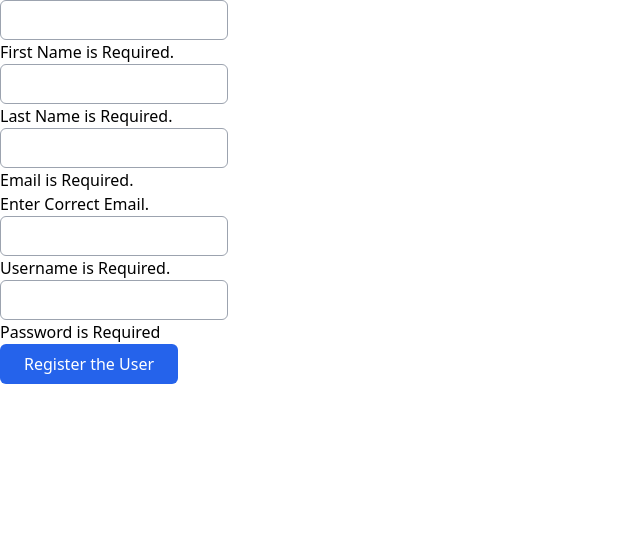
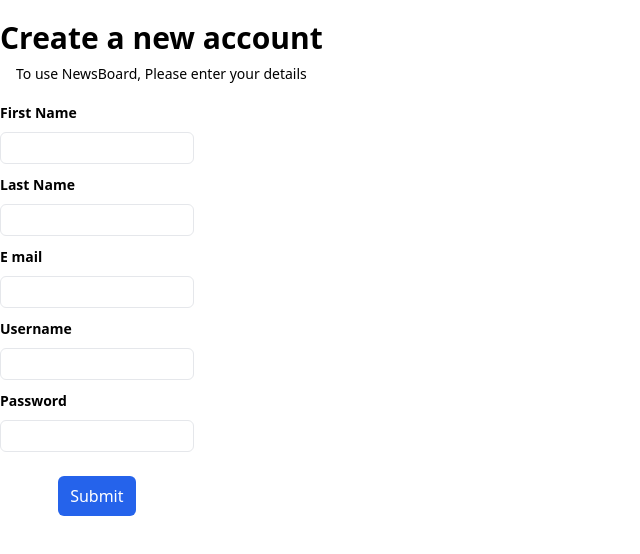
Before and after one commit to CharithaDhananjaya/news-board-dev, a React (Vite) app: page /sign-up in a window 1280 px wide. Shown: the top 554 px of the page, without its empty margins (0-640 px from the left). Built offline with nearby package versions, Linux system fonts and the light colour scheme; no server answers; the HTML template or start-up script is replaced by a standard one.

Commit message:
🔥 Created: Signup form Created.

```diff
--- a/src/_auth/forms/SignupForm.tsx
+++ b/src/_auth/forms/SignupForm.tsx
@@ -1,85 +1,133 @@
-import { useEffect } from "react";
-import { useForm, SubmitHandler } from "react-hook-form";
+import { zodResolver } from "@hookform/resolvers/zod";
+import { useForm } from "react-hook-form";
+import * as z from "zod";
+
+import { useNavigate } from "react-router-dom";
+
+//import { INewUser } from "@/types/index";
 
 import Button from "@/components/Button";
+import {
+  Form,
+  FormControl,
+  FormField,
+  FormItem,
+  FormLabel,
+  FormMessage,
+} from "@/components/shadui/Form";
 import Input from "@/components/Input";
+import { SignUpValidation } from "@/lib/validations/index";
 
-import { INewUser } from "@/types/index";
+const SignUpForm = () => {
+  const navigate = useNavigate();
 
-function SignupForm() {
-  const {
-    register,
-    handleSubmit,
-    setError,
-    formState: { errors },
-  } = useForm<INewUser>();
+  // 1. Define your form.
+  const form = useForm<z.infer<typeof SignUpValidation>>({
+    resolver: zodResolver(SignUpValidation),
+    defaultValues: {
+      firstName: "",
+      lastName: "",
+      email: "",
+      username: "",
+      password: "",
+    },
+  });
 
-  const registerUser: SubmitHandler<INewUser> = (data) => {
-    console.log("New User", data);
-  };
-
-  useEffect(() => {
-    setError("firstName", { types: { required: "First Name is Required." } });
-    setError("lastName", { types: { required: "Last Name is Required." } });
-    setError("email", {
-      types: {
-        required: "Email is Required.",
-        pattern: "Enter Correct Email.",
-      },
-    });
-    setError("userName", { types: { required: "Username is Required." } });
-    setError("password", {
-      types: {
-        required: "Password is Required",
-        minLength:
-          "Password atleast 8 Characters, One letter, One Number and one Special Charactor.",
-      },
-    });
-  }, [setError]);
+  // 2. Define a submit handler.
+  function onSubmit(values: z.infer<typeof SignUpValidation>) {
+    // Do something with the form values.
+    // ✅ This will be type-safe and validated.
+    navigate("/sign-in");
+    console.log(values);
+  }
 
   return (
-    <form onSubmit={handleSubmit(registerUser)}>
-      <Input {...register("firstName", { required: true })} />
-      {errors.firstName && errors.firstName.types && (
-        <p>{errors.firstName.types.required}</p>
-      )}
-      <Input {...register("lastName", { required: true })} />
-      {errors.lastName && errors.lastName.types && (
-        <p>{errors.lastName.types.required}</p>
-      )}
-      <Input
-        {...register("email", {
-          required: true,
-          pattern: /^[a-zA-Z0-9._-]+@[a-zA-Z0-9.-]+.[a-zA-Z]{2,4}$/,
-        })}
-      />
-      {errors.email && errors.email.types && (
-        <p>{errors.email.types.required}</p>
-      )}
-      {errors.email && errors.email.types && (
-        <p>{errors.email.types.pattern}</p>
-      )}
-      <Input {...register("userName", { required: true })} />
-      {errors.userName && errors.userName.types && (
-        <p>{errors.userName.types.required}</p>
-      )}
-      <Input
-        type="password"
-        {...register("password", {
-          required: true,
-          pattern:
-            /^(?=.*[A-Za-z])(?=.*\d)(?=.*[@$!%*#?&])[A-Za-z\d@$!%*#?&]{8,}$/,
-        })}
-      />
-      {errors.password && errors.password.types && (
-        <p>{errors.password.types.required}</p>
-      )}
-      {errors.password && errors.password.types && (
-        <p>{errors.password.types.pattern}</p>
-      )}
-      <Button type="submit">Register the User</Button>
-    </form>
+    <Form {...form}>
+      <div className="flex flex-col text-center">
+        <h1 className="pt-5 text-2xl font-bold md:text-3xl">
+          Create a new account
+        </h1>
+        <p className="mt-2 text-sm font-light md:text-md ">
+          To use NewsBoard, Please enter your details
+        </p>
+      </div>
+      <form
+        onSubmit={form.handleSubmit(onSubmit)}
+        className="flex flex-col w-full gap-2 mt-4 md:w-3/5"
+      >
+        <FormField
+          control={form.control}
+          name="firstName"
+          render={({ field }: { field: string }) => (
+            <FormItem>
+              <FormLabel className="text-sm font-semibold">
+                First Name
+              </FormLabel>
+              <FormControl>
+                <Input type="input" className="shad-input" {...field} />
+              </FormControl>
+              <FormMessage />
+            </FormItem>
+          )}
+        />
+        <FormField
+          control={form.control}
+          name="lastName"
+          render={({ field }: { field: string }) => (
+            <FormItem>
+              <FormLabel className="text-sm font-semibold">Last Name</FormLabel>
+              <FormControl>
+                <Input type="input" className="shad-input" {...field} />
+              </FormControl>
+              <FormMessage />
+            </FormItem>
+          )}
+        />
+        <FormField
+          control={form.control}
+          name="email"
+          render={({ field }: { field: string }) => (
+            <FormItem>
+              <FormLabel className="text-sm font-semibold">E mail</FormLabel>
+              <FormControl>
+                <Input type="input" className="shad-input" {...field} />
+              </FormControl>
+              <FormMessage />
+            </FormItem>
+          )}
+        />
+        <FormField
+          control={form.control}
+          name="username"
+          render={({ field }: { field: string }) => (
+            <FormItem>
+              <FormLabel className="text-sm font-semibold">Username</FormLabel>
+              <FormControl>
+                <Input type="input" className="shad-input" {...field} />
+              </FormControl>
+              <FormMessage />
+            </FormItem>
+          )}
+        />
+        <FormField
+          control={form.control}
+          name="password"
+          render={({ field }: { field: string }) => (
+            <FormItem>
+              <FormLabel className="text-sm font-semibold">Password</FormLabel>
+              <FormControl>
+                <Input type="password" className="shad-input" {...field} />
+              </FormControl>
+              <FormMessage />
+            </FormItem>
+          )}
+        />
+        <Button type="submit" className="self-center w-3/5 mt-4 md:w-2/5">
+          Submit
+        </Button>
+      </form>
+    </Form>
   );
-}
+};
 
-export default SignupForm;
+export default SignUpForm;
--- a/src/components/Input.tsx
+++ b/src/components/Input.tsx
@@ -11,7 +11,7 @@ const Input = React.forwardRef<HTMLInputElement, InputProps>(
       <input
         type={type}
         className={cn(
-          "flex h-10 w-full rounded-md border border-gray-400 bg-transparent px-3 py-2 text-sm ring-offset-1 file:border-0 file:bg-transparent file:text-sm file:font-medium placeholder:text-muted-foreground focus-visible:outline-none focus-visible:ring-1 focus-visible:ring-ring focus-visible:ring-offset-1 disabled:cursor-not-allowed disabled:opacity-50",
+          "flex h-8 w-full rounded-md border border-input bg-background px-3 py-2 text-sm ring-offset-background file:border-0 file:bg-transparent file:text-sm file:font-medium placeholder:text-muted-foreground focus-visible:outline-none focus-visible:ring-1 focus-visible:ring-ring focus-visible:ring-offset-1 disabled:cursor-not-allowed disabled:opacity-50",
           className
         )}
         ref={ref}
```
